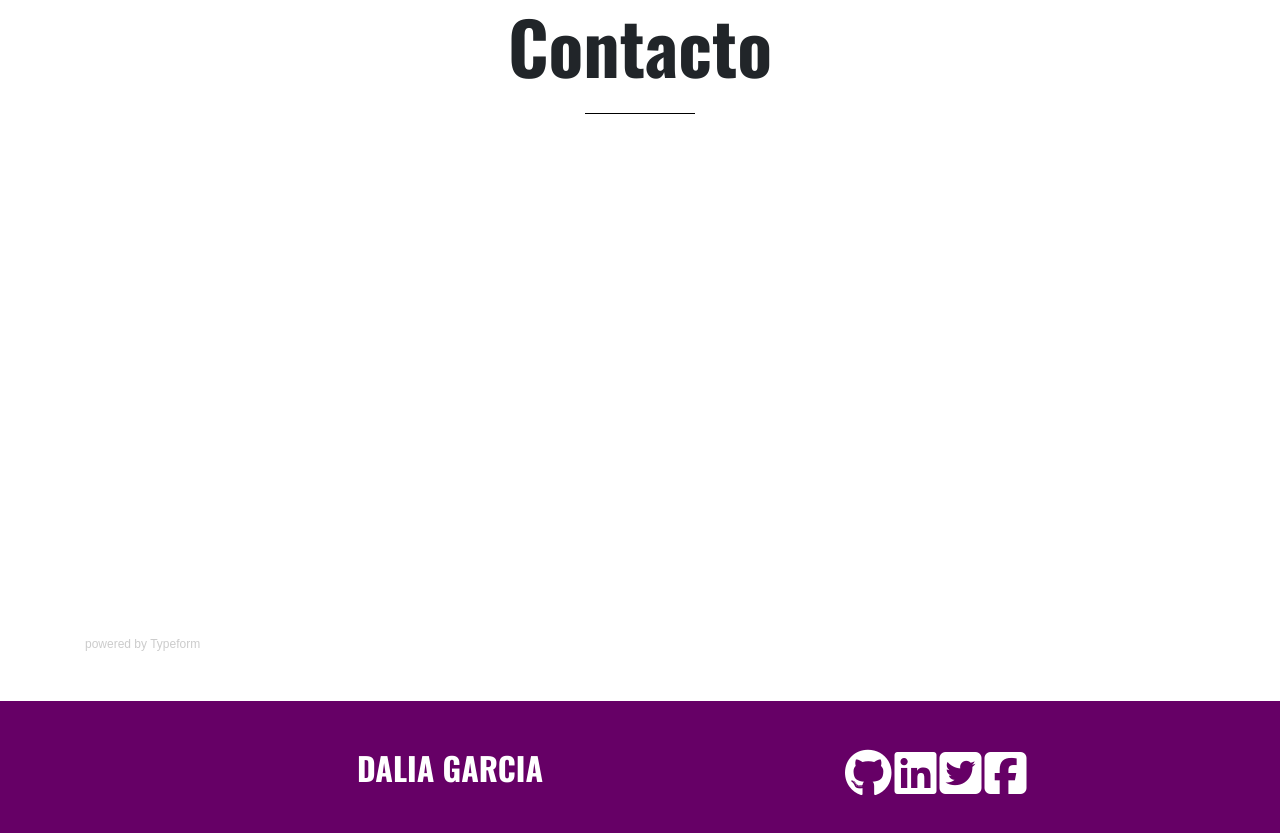
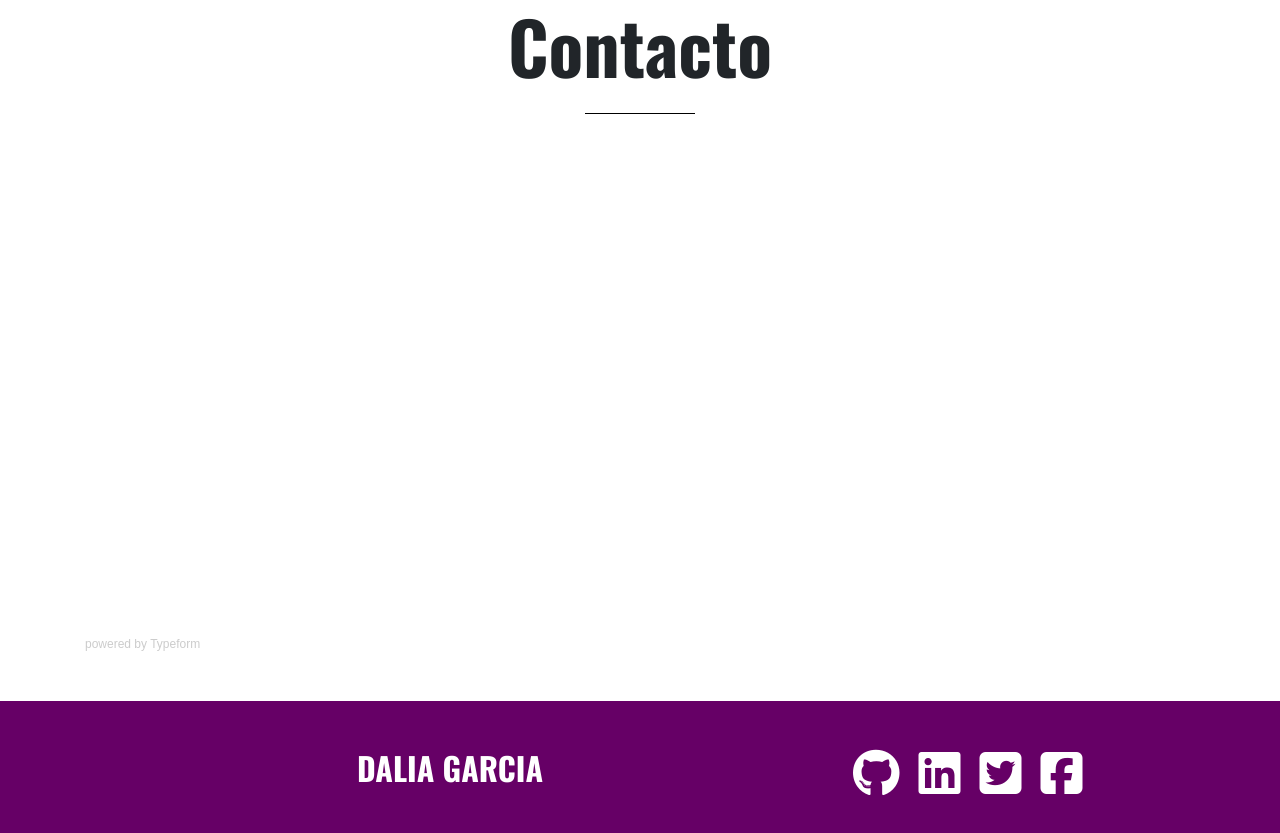
Before and after one commit to Daliagarcia/pruebaportafolio, a plain HTML site: page index.html in a window 1280 px wide. Shown: the part 2157-2990 px from the top of the page. Drawn offline with nearby package versions, Linux system fonts and the light colour scheme; a script that the page names is missing.

Commit message:
mis ultimos cambios

```diff
--- a/index.html
+++ b/index.html
@@ -67,14 +67,14 @@
         <p>Lorem Lorem ipsum dolor sit amet, consectetur adipisicing elit, sed do eiusmod tempor incididunt ut labore et dolore magna aliqua. Ut enim ad minim veniam, quis nostrud exercitation ullamco laboris nisi ut aliquip ex ea commodo consequat. Duis aute irure dolor in reprehenderit in voluptate velit esse cillum dolore eu fugiat nulla pariatur. Excepteur sint occaecat cupidatat non proident, sunt in culpa qui officia deserunt mollit anim id est laborum.Lorem ipsum dolor sit amet, consectetur adipisicing elit, sed do eiusmod tempor incididunt ut labore et dolore magna aliqua. Ut enim ad minim veniam, quis nostrud exercitation ullamco laboris nisi ut aliquip ex ea commodo consequat. Duis aute irure dolor in reprehenderit in voluptate velit esse cillum dolore eu fugiat nulla pariatur. Excepteur sint occaecat cupidatat non proident, sunt in culpa qui officia deserunt mollit anim id est laborum.</p>
       </div>
       <div class="col-md-6 mt-5">
-        <p>Lorem ipsum dolor sit amet, consectetur adipisicing elit, sed do eiusmod tempor incididunt ut labore et dolore magna aliqua. Ut enim ad minim veniam, quis nostrud exercitation ullamco laboris nisi ut aliquip ex ea commodo consequat. Duis aute irure dolor in reprehenderit in voluptate velit esse cillum dolore eu fugiat nulla pariatur. Excepteur sint occaecat cupidatat non proident, sunt in culpa qui officia deserunt mollit anim id est laborum. Lorem ipsum dolor sit amet, consectetur adipisicing elit, sed do eiusmod tempor incididunt ut labore et dolore magna aliqua. Ut enim ad minim veniam, quis nostrud exercitation ullamco laboris nisi ut aliquip ex ea commodo consequat. Duis aute irure dolor in reprehenderit in voluptate velit esse cillum dolore eu fugiat nulla pariatur. Excepteur sint occaecat cupidatat non proident, sunt in culpa qui officia deserunt mollit anim id est laborum.</p>
+        <p>Lorem Ipsum dolor sit amet, consectetur adipisicing elit, sed do eiusmod tempor incididunt ut labore et dolore magna aliqua. Ut enim ad minim veniam, quis nostrud exercitation ullamco laboris nisi ut aliquip ex ea commodo consequat. Duis aute irure dolor in reprehenderit in voluptate velit esse cillum dolore eu fugiat nulla pariatur. Excepteur sint occaecat cupidatat non proident, sunt in culpa qui officia deserunt mollit anim id est laborum. Lorem ipsum dolor sit amet, consectetur adipisicing elit, sed do eiusmod tempor incididunt ut labore et dolore magna aliqua. Ut enim ad minim veniam, quis nostrud exercitation ullamco laboris nisi ut aliquip ex ea commodo consequat. Duis aute irure dolor in reprehenderit in voluptate velit esse cillum dolore eu fugiat nulla pariatur. Excepteur sint occaecat cupidatat non proident, sunt in culpa qui officia deserunt mollit anim id est laborum.</p>
       </div>
      </div>
     </div>
 </section>
 
 <section id="experiencia" class="mt-5 mb-5 pt-5 pb-5">
-  <div class="container">
+  <div class="container text-center">
     <h2 class="text-center">MI EXPERIENCIA</h2>
     <hr color="black" width="110" align="center">
     <div class="row">
@@ -147,10 +147,10 @@
             <h2 class="text-white">DALIA GARCIA</h2>
             </div>
             <div class="col-md-4 my-5 float-left">
-            <a href="https://github.com/"><i class="fab fa-github fa-3x"></i></a>
-            <a href="https://cl.linkedin.com/"><i class="fab fa-linkedin fa-3x"></i></a>
-           <a href="https://twitter.com/?lang=es"><i class="fab fa-twitter-square fa-3x"></i></a>
-           <a href="https://www.facebook.com/"><i class="fab fa-facebook-square fa-3x"></i></a>
+            <a href="https://github.com/"><i class="fab fa-github fa-3x px-2"></i></a>
+            <a href="https://cl.linkedin.com/"><i class="fab fa-linkedin fa-3x px-2"></i></a>
+           <a href="https://twitter.com/?lang=es"><i class="fab fa-twitter-square fa-3x px-2"></i></a>
+           <a href="https://www.facebook.com/"><i class="fab fa-facebook-square fa-3x px-2"></i></a>
           </div>
         </div>
       </div>
```
